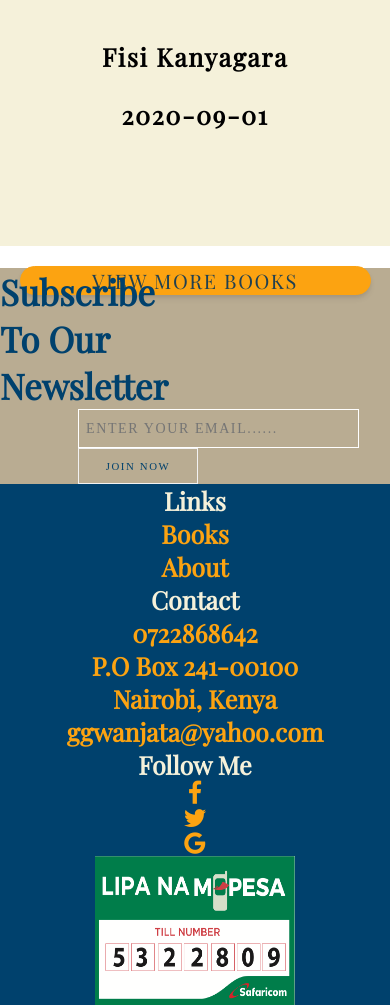
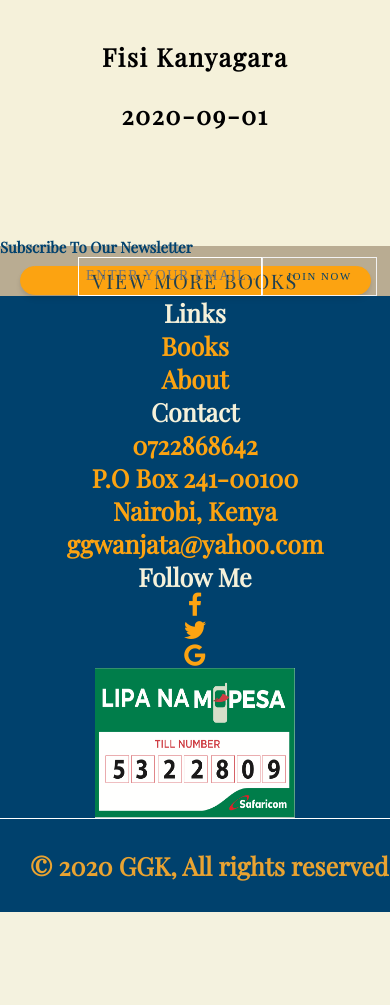
Before and after one commit to KingSonkorey69/website, a PHP site: page / in a window 390 px wide; the page is wider, and only the part inside the window is pictured. Shown: the part 4940-5945 px from the top of that part. After the commit the page ends 5852 px from the top of that part, so only its background shows below. Run offline with PHP 8.4, Linux system fonts and the light colour scheme; data comes from the database, SQL or seed files in the repository; data that the repository does not hold is empty; a stand-in replaces the project's code that opens the database connection; some libraries are stand-ins or nearby versions.

Commit message:
media query changed

```diff
--- a/assets/css/kim.css
+++ b/assets/css/kim.css
@@ -699,16 +699,72 @@ span{
       width: 90%;
    }
    .newsletter{
-      margin-top:-7%;
+      margin-top:-15%;
       display:flex;
       align-items: center;
       flex-direction: column;
-      height: 50%;
+      height: 20%;
    }
+   .sub span{
+      display: flex;
+      flex-direction: row;
+      justify-content: space-betwen;
+      width: 50%;
+      color:#00416d;
+      font: bold 15px "Playfair Display", serif;
+   }
+   .sub {
+      display: flex;
+      flex-direction: row;
+      width: 100%;
+      justify-content: space-betwen;
+   }
+
    .join{
+      width: 60%;
       display: flex;
-      flex-direction: column;
+      flex-direction: row;
+      justify-content: space-around;
    }
+   .ee {
+      width: 260px;
+      padding-top: 0.675rem;
+      padding-bottom: 0.675rem;
+      border: 1px solid #fff;
+      background-color: transparent;
+      color: #00416d;
+      font-family: "Bitter", serif;
+      letter-spacing: 0.1rem;
+      font-size: 14px;
+      transition: 1s ease-in-out;
+      outline: none;
+   }
+
+   .ee:hover {
+      background-color: lavender;
+   }
+
+   .bb {
+      width: 30%;
+      padding: 0.675rem 1.5rem;
+      border-style: solid;
+      border-width: 1px;
+      border-color: #f2f2f2;
+      background-color: transparent;
+      -webkit-transition: color 300ms ease, border-color 300ms ease, background-color 300ms ease;
+      transition: color 300ms ease, border-color 300ms ease, background-color 300ms ease;
+      color: #00416d;
+      font-family: "Bitter", serif;
+      font-size: 0.675rem;
+      letter-spacing: 0.1rem;
+      text-transform: uppercase;
+      transition: 1s ease-in-out;
+   }
+
+   .bb:hover {
+      background-color: lavender;
+   }
+
    .section4 {
       display: flex;
       flex-direction: column;
```
